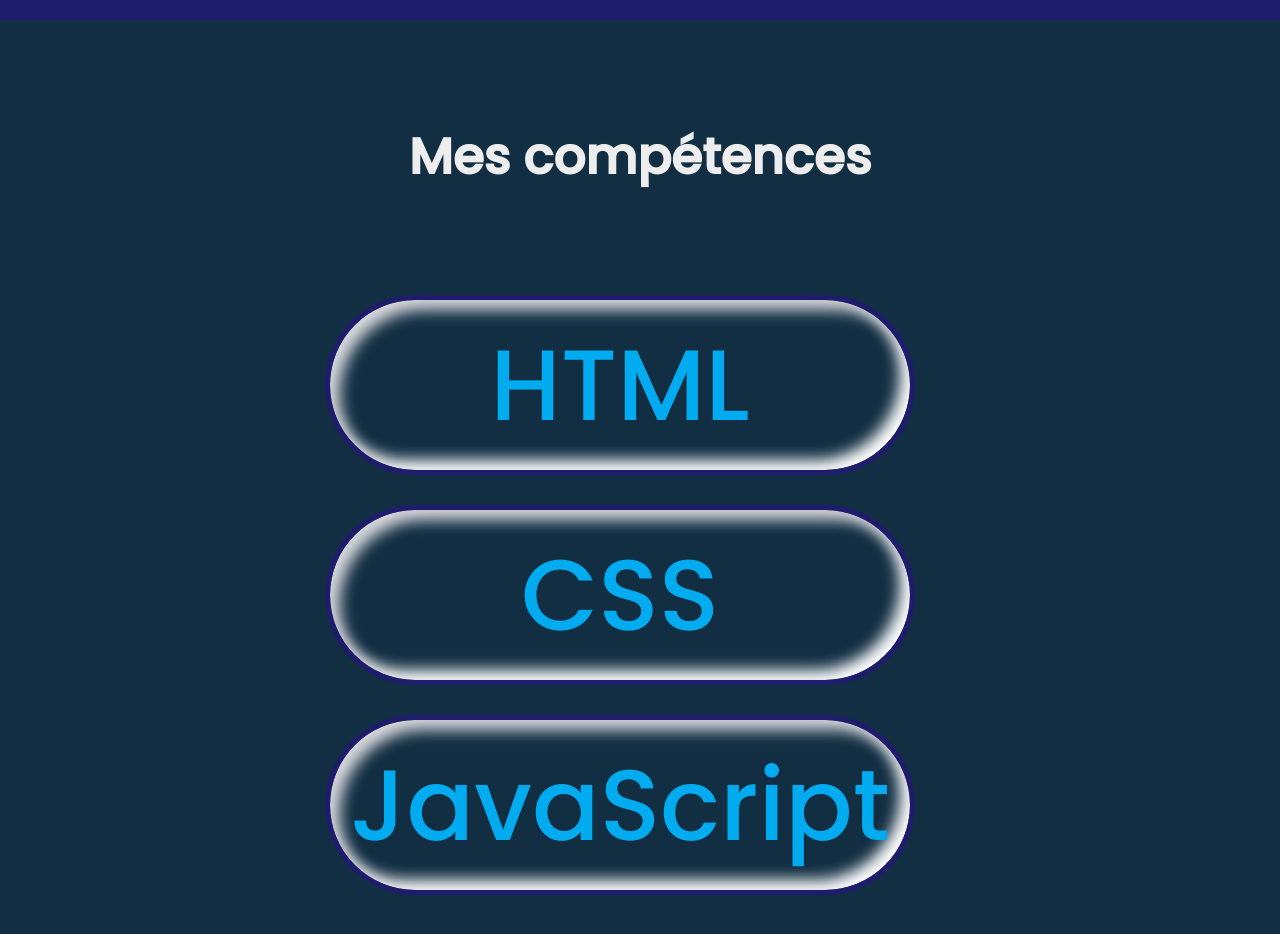
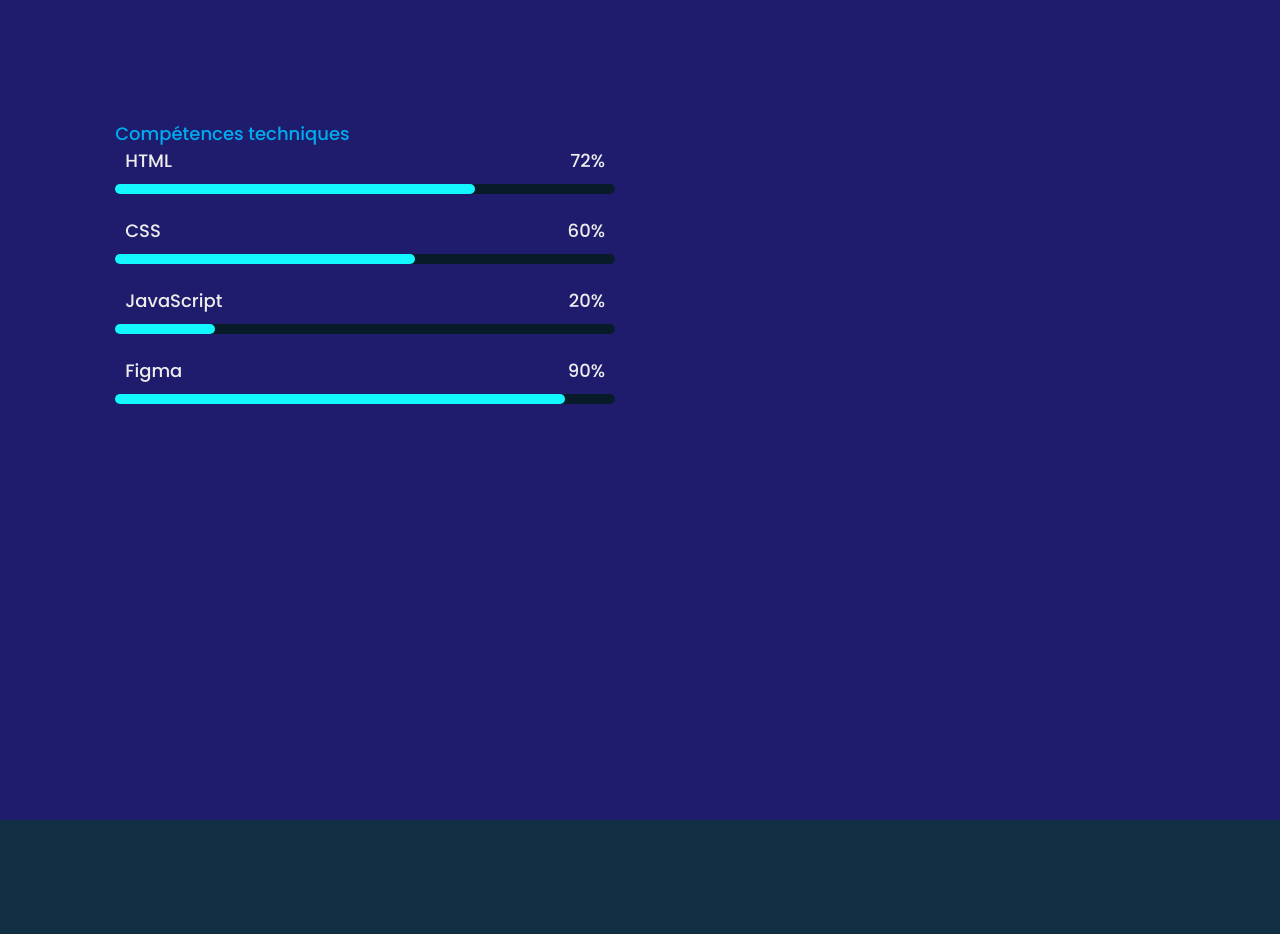
Before and after one commit to Yann615/Portfolio_2kopp, a plain HTML site: page index.html in a window 1280 px wide. Shown: the part 1580-2514 px from the top of the page. After the commit the page ends 2400 px from the top, so only its background shows below. Drawn offline with nearby package versions, Linux system fonts and the light colour scheme.

Commit message:
mise a jour de la section compétence

```diff
--- a/index.html
+++ b/index.html
@@ -18,7 +18,7 @@
        <nav class="navbar">
         <a href="#acceuil" class="active">Acceuil</a>
         <a href="#a propos">A propos</a>
-        <a href="#compétences">Compétences</a>
+        <a href="#skills">Compétences</a>
         <a href="#education">Education</a>
         <a href="#contact">Contact</a>
        </nav>
@@ -63,21 +63,59 @@
      </section>
 
         <!--section compétences  -->
-         <section class="compétences" id="compétences">
-            <h2 class="titre 2">Mes <sp>compétences</sp</h2>
-              <div class="ligne-de-compétences">
-                <div class="nom-des-colonnes">
-                  <span>HTML</span>
-                  <span>CSS</span>
-                  <span>JavaScript</span>
-                </div>
-                 <div class="contenue-des-bar">
-                   <div class="bar"><div class="progression"></div></div>
-                   <div class="bar"><div class="progression"></div></div>
-                   <div class="bar"><div class="progression"></div></div>
-                 </div>
-              </div>
-         </section>
+
+      <section id="skills" class="skills">
+         <div class="main-text">
+            <span>Compétences techniques</span>
+         </div>
+
+         <div class="skill-main">
+            <div class="skill-left">
+               <div class="skill-bar">
+                  <div class="info">
+                     <p>HTML</p>
+                     <p>72%</p>
+                  </div>
+                  <div class="bar">
+                     <div class="html"></div>
+                  </div>
+               </div>
+
+               <div class="skill-bar">
+                  <div class="info">
+                     <p>CSS</p>
+                     <p>60%</p>
+                  </div>
+                  <div class="bar">
+                     <div class="css"></div>
+                  </div>
+               </div>
+
+               <div class="skill-bar">
+                  <div class="info">
+                     <p>JavaScript</p>
+                     <p>20%</p>
+                  </div>
+                  <div class="bar">
+                     <div class="javascript"></div>
+                  </div>
+               </div>
+
+               <div class="skill-bar">
+                  <div class="info">
+                     <p>Figma</p>
+                     <p>90%</p>
+                  </div>
+                  <div class="bar">
+                     <div class="figma"></div>
+                  </div>
+               </div>
+            </div>
+
+
+         </div>
+      </section>
+
     <script src="script/"></script>
 </body>
 </html>
--- a/style.css
+++ b/style.css
@@ -325,33 +325,177 @@ span {
     box-shadow: inset 9.91px 9.91px 15px #D9DADE, inset -9.91px -9.91px 15px #FFFFFF;
 }
 
-.contenue-des-bar {
+.progress-circle {
+    position: relative;
+    width: 50px;
+    height: 50px;
+  }
+
+  svg {
+    position: absolute;
+    width: 50px;
+    height: 50px;
+  }
+
+  circle {
+    fill: transparent;
+    stroke-width: 5;
+    transform: translate(5px, 5px);
+  }
+
+  .progress-circle__bg {
+    stroke: #e6e6e6;
+  }
+
+  .progress-circle__fill {
+    stroke: #4CAF50;
+    stroke-dasharray: 0, 100;
+    transition: stroke-dasharray 1s;
+  }
+
+  .progress-circle__label {
+    position: absolute;
+    top: 50%;
+    left: 50%;
+    transform: translate(-50%, -50%);
+  }
+
+  .skills {
+    background: var(--kopp-color);
+  }
+
+  .skill-main {
+    width: 100%;
+    display: grid;
+    grid-template-columns: repeat(2,1fr);
+    grid-row-gap: 30px;
+    grid-column-gap: 50px;
+  }
+
+  .skill-bar {
+    margin-bottom: 2.3rem;
+    font-size: 18px;
+  }
+
+  .main-text {
+    font-size: 18px;
+  }
+
+  .skill-main h3 {
+    margin-bottom: 2rem;
+    font-size: var(--normal-font);
+    text-align: center;
+  }
+
+  .skill-left .skill-bar .info {
     display: flex;
-    flex-direction: column;
-    justify-content: space-around;
-}
+    justify-content: space-between;
+    align-items: center;
+    padding: 0 10px;
+  }
 
-.bar {
-    height: 30px;
-    background-color: red;
-    border-radius: 20px;
-    box-shadow: inset 6px 6px 6px #D9DADE, inset -6px -6px 6px #FFFFFF;
-}
+  .skill-left .skill-bar .bar {
+    width: 100%;
+    height: 10px;
+    background-color: var(--bg-color);
+    border-radius: 25px;
+    margin-top: 10px;
+    position: relative;
+  }
 
-.bar .progression {
+  .skill-bar .bar .html {
+    width: 72%;
+    animation: html 2s;
+    background-color: #13f8fe;
     height: 100%;
-    background-color: red;
-    border-radius: 20px
-}
+    border-radius: 25px;
+  }
 
-.bar:nth-child(1) .progression {
-   width: 80%;
-}
+  .skill-bar .bar .css {
+    width: 60%;
+    animation: css 5s;
+    background-color: #13f8fe;
+    height: 100%;
+    border-radius: 25px;
+  }
 
-.bar:nth-child(2) .progression {
-    width: 60%;
-}
+  .skill-bar .bar .javascript {
+    width: 20%;
+    animation: javascript 4s;
+    background-color: #13f8fe;
+    height: 100%;
+    border-radius: 25px;
+  }
 
-.bar:nth-child(3) .progression {
-    width: 10%;
-}
+  .skill-bar .bar .figma {
+    width: 90%;
+    animation: figma 3s;
+    background-color: #13f8fe;
+    height: 100%;
+    border-radius: 25px;
+  }
+
+
+
+
+
+
+
+
+
+
+
+
+
+
+
+
+
+
+
+
+
+
+
+
+
+
+  @keyframes html {
+    0% {
+        width: 0%;
+    }
+
+    100% {
+        width: 72%;
+    }
+  }
+
+  @keyframes css {
+    0% {
+        width: 0%;
+    }
+
+    100% {
+        width: 60%;
+    }
+  }
+
+  @keyframes javascript {
+    0% {
+        width: 0%;
+    }
+
+    100% {
+        width: 20%;
+    }
+  }
+
+  @keyframes figma {
+    0% {
+        width: 0%;
+    }
+
+    100% {
+        width: 90%;
+    }
+  }
```
Also changed, not shown: script/app.js (+16 -0 lines).
